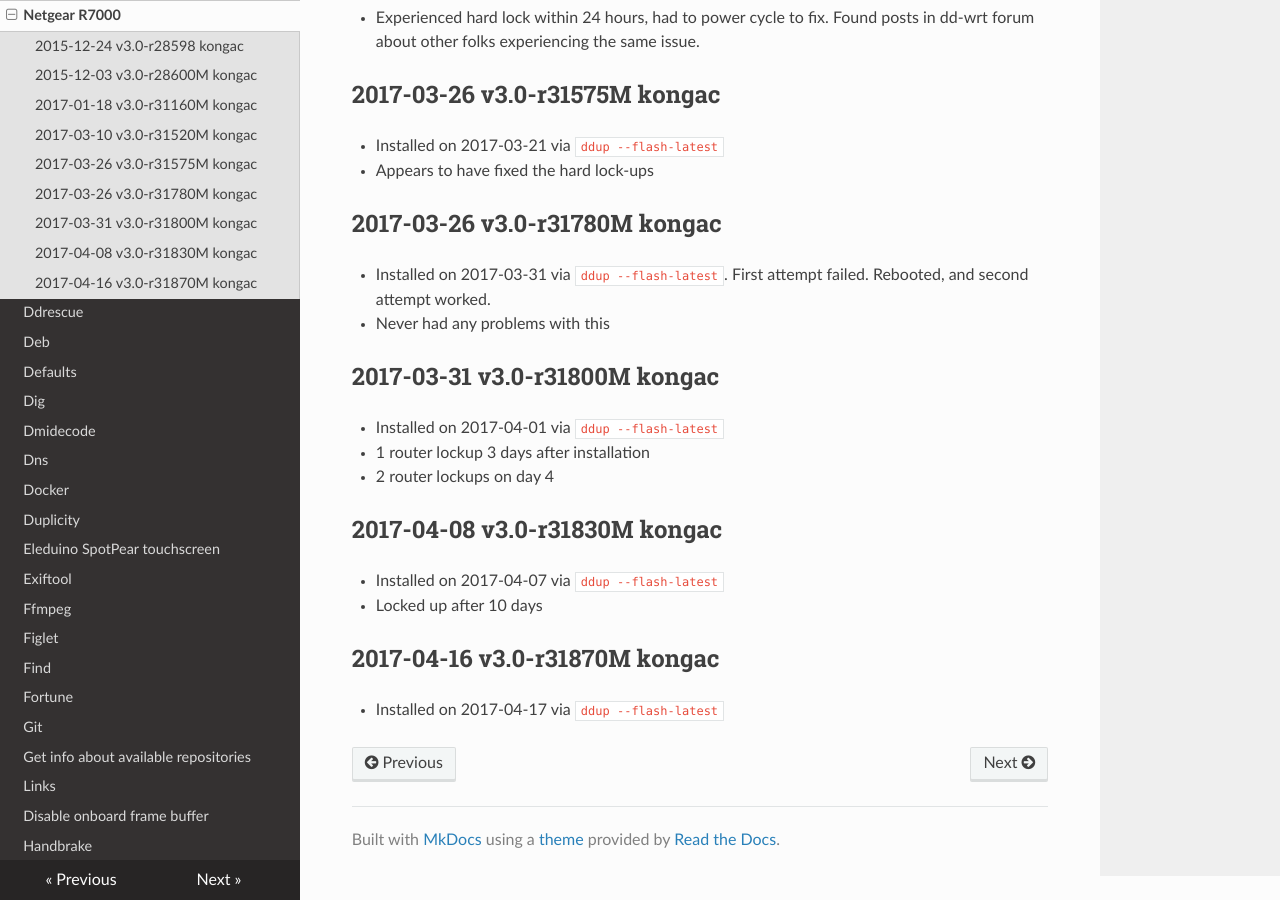
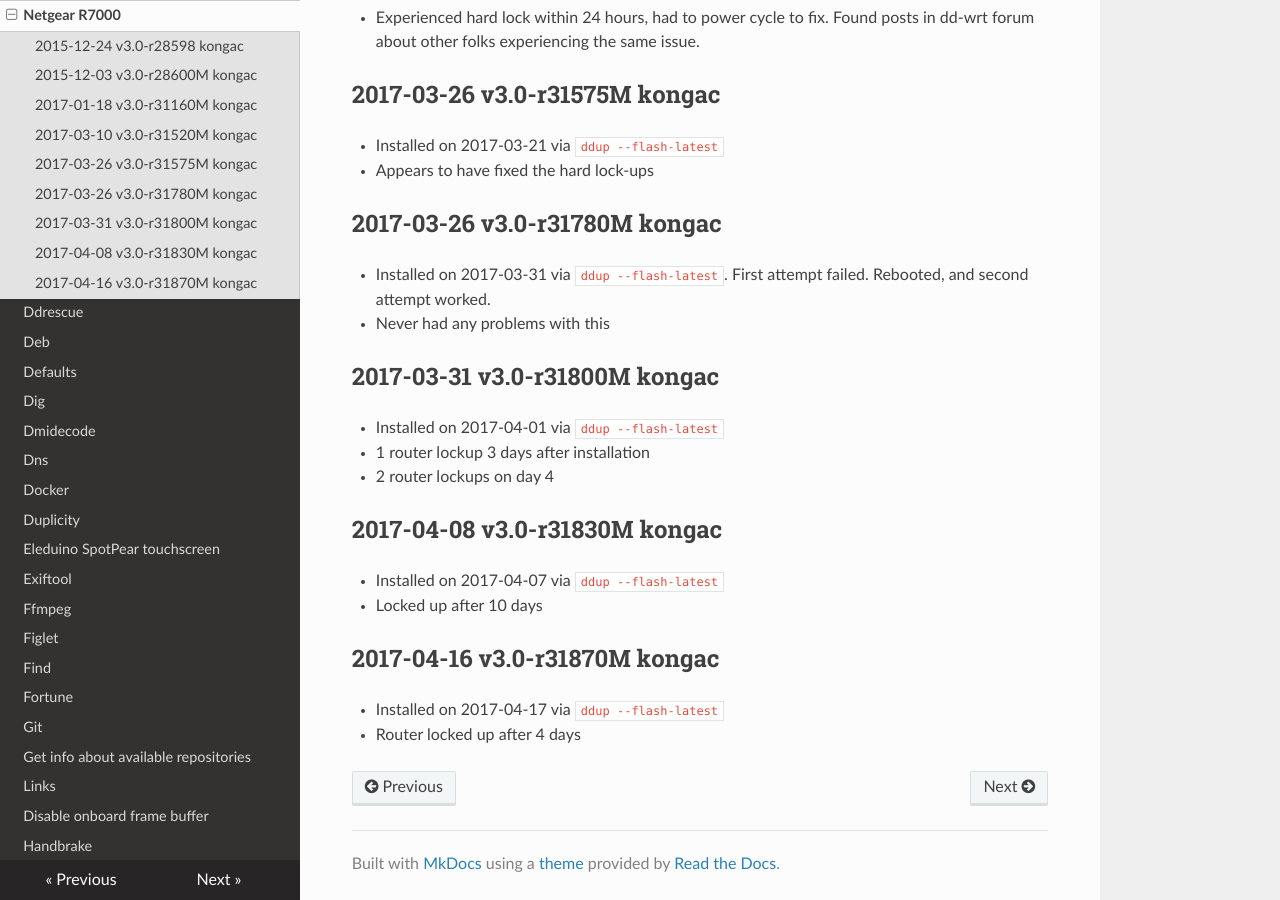
Before and after one commit to lando-cal/tech-notes, an MkDocs documentation site: the page built from docs/dd-wrt.md, in a window 1280 px wide and 900 px high, scrolled down 714 px. Built offline with MkDocs 1.6.1, drawn with Linux system fonts in a browser that asks for light colours; nearby versions of some CDN libraries.

Commit message:
Add lockup

```diff
--- a/docs/dd-wrt.md
+++ b/docs/dd-wrt.md
@@ -46,3 +46,4 @@
 ## 2017-04-16 v3.0-r31870M kongac
 
 - Installed on 2017-04-17 via `ddup --flash-latest`
+- Router locked up after 4 days
```
